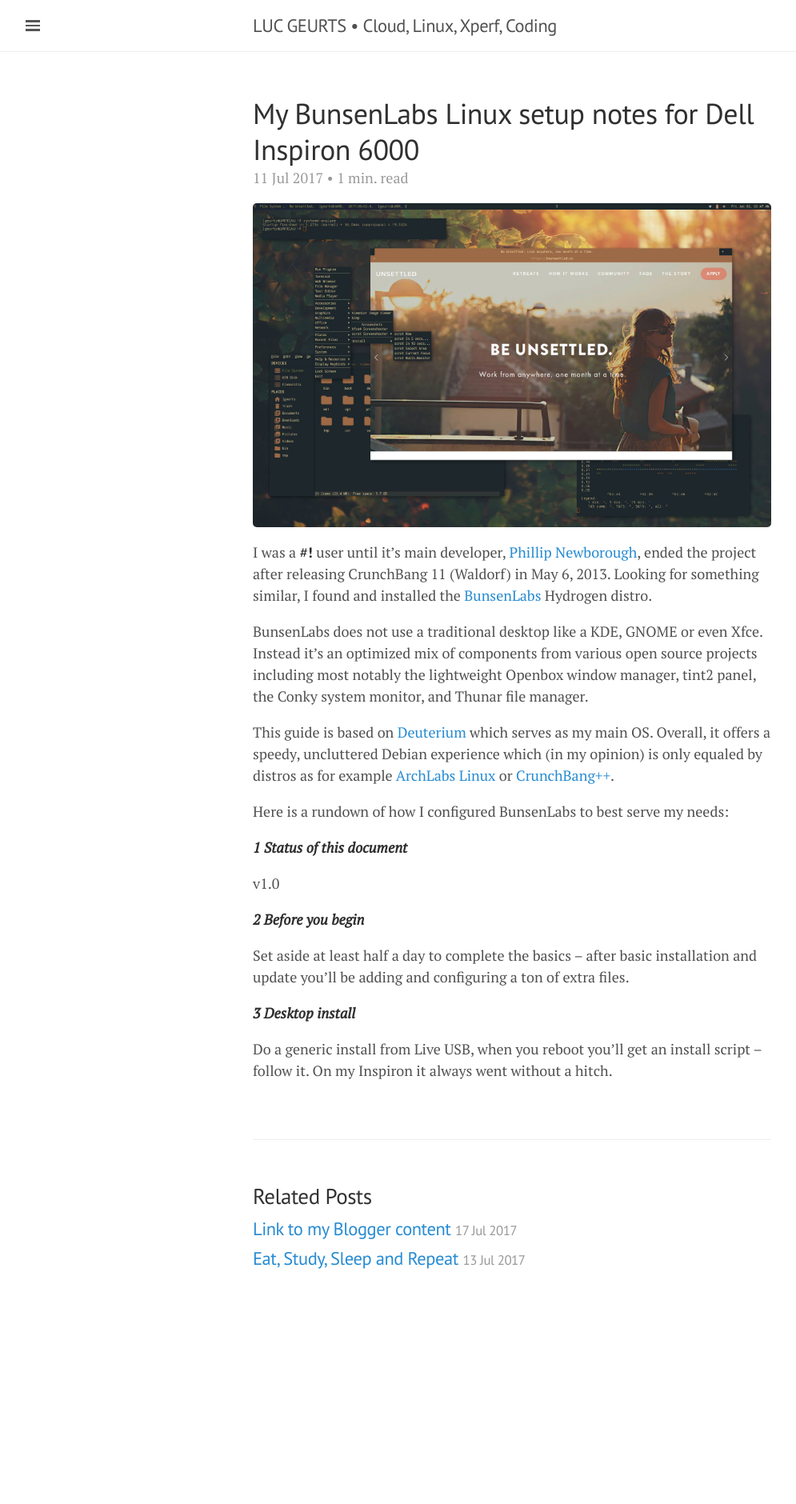
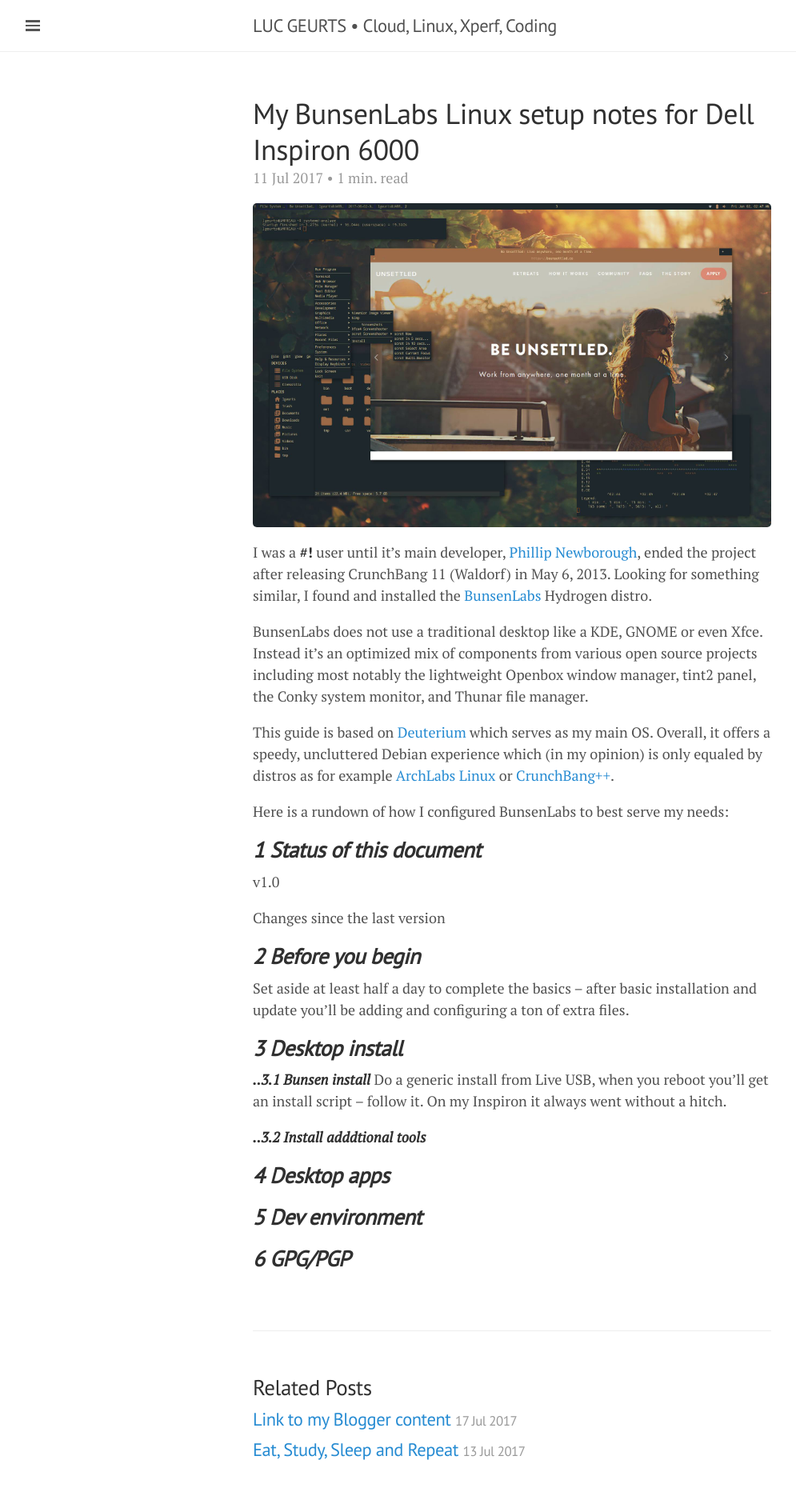
Before and after one commit to lgeurts/lgeurts.github.io, a Jekyll site: the page built from _posts/2017-07-11-bunsenlabs-linux-setup-notes-for dell-inspiron-6000.md, in a window 1280 px wide. Shown: the whole page at 80% size, without its empty margins (0-995 px from the left). Built offline with Jekyll 4.4.1, drawn with Linux system fonts in a browser that asks for light colours; nearby versions of some CDN libraries; comment, search, counter and statistics services are not loaded; before the commit the page ends 1641 px from its top, so only the background shows below that.

Commit message:
Update 2017-07-11-bunsenlabs-linux-setup-notes-for dell-inspiron-6000.md

```diff
--- a/_posts/2017-07-11-bunsenlabs-linux-setup-notes-for dell-inspiron-6000.md
+++ b/_posts/2017-07-11-bunsenlabs-linux-setup-notes-for dell-inspiron-6000.md
@@ -17,13 +17,30 @@ This guide is based on [Deuterium](https://www.bunsenlabs.org/installation.html#
 Here is a rundown of how I configured BunsenLabs to best serve my needs:
 
 ***1 Status of this document***
+-------------------------------
 
 v1.0
 
+Changes since the last version
+
 ***2 Before you begin***
+------------------------
 
 Set aside at least half a day to complete the basics – after basic installation and update you'll be adding and configuring a ton of extra files.
 
 ***3 Desktop install***
+-----------------------
 
+***..3.1 Bunsen install***
 Do a generic install from Live USB, when you reboot you'll get an install script – follow it. On my Inspiron it always went without a hitch.
+
+***..3.2 Install adddtional tools***
+
+***4 Desktop apps***
+--------------------
+
+***5 Dev environment***
+-----------------------
+
+***6 GPG/PGP***
+---------------
```
